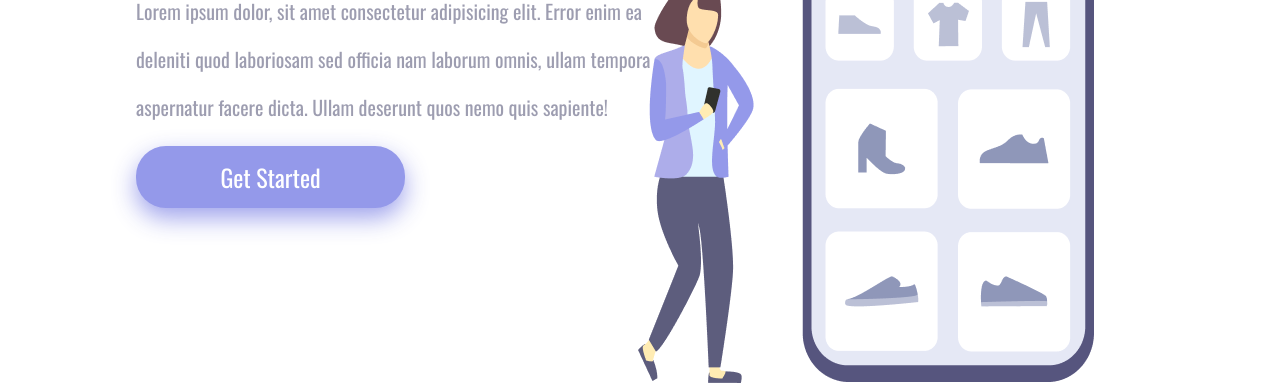
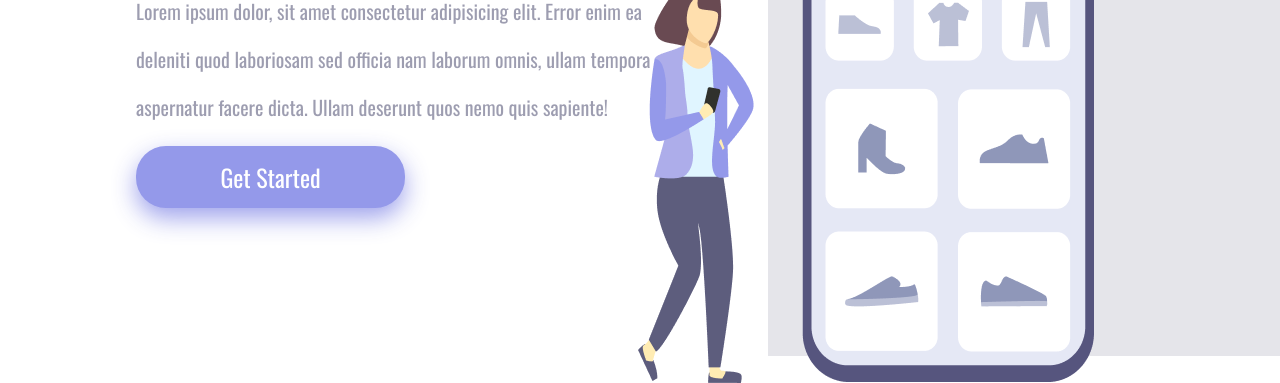
Before and after one commit to Tinocruz/Devclub, a plain HTML site: page index.html in a window 1280 px wide. Shown: the part 444-827 px from the top of the page. Drawn offline with nearby package versions, Linux system fonts and the light colour scheme.

Commit message:
correção no container right no background

```diff
--- a/style.css
+++ b/style.css
@@ -23,7 +23,7 @@
 
 .container-right {
     display: inline-block;
-    background: rgba(93, 93, 125, o.16);
+    background: rgba(93, 93, 125, 0.16);
     height: 100vh;
     width: 40%;
     position: absolute;
```
